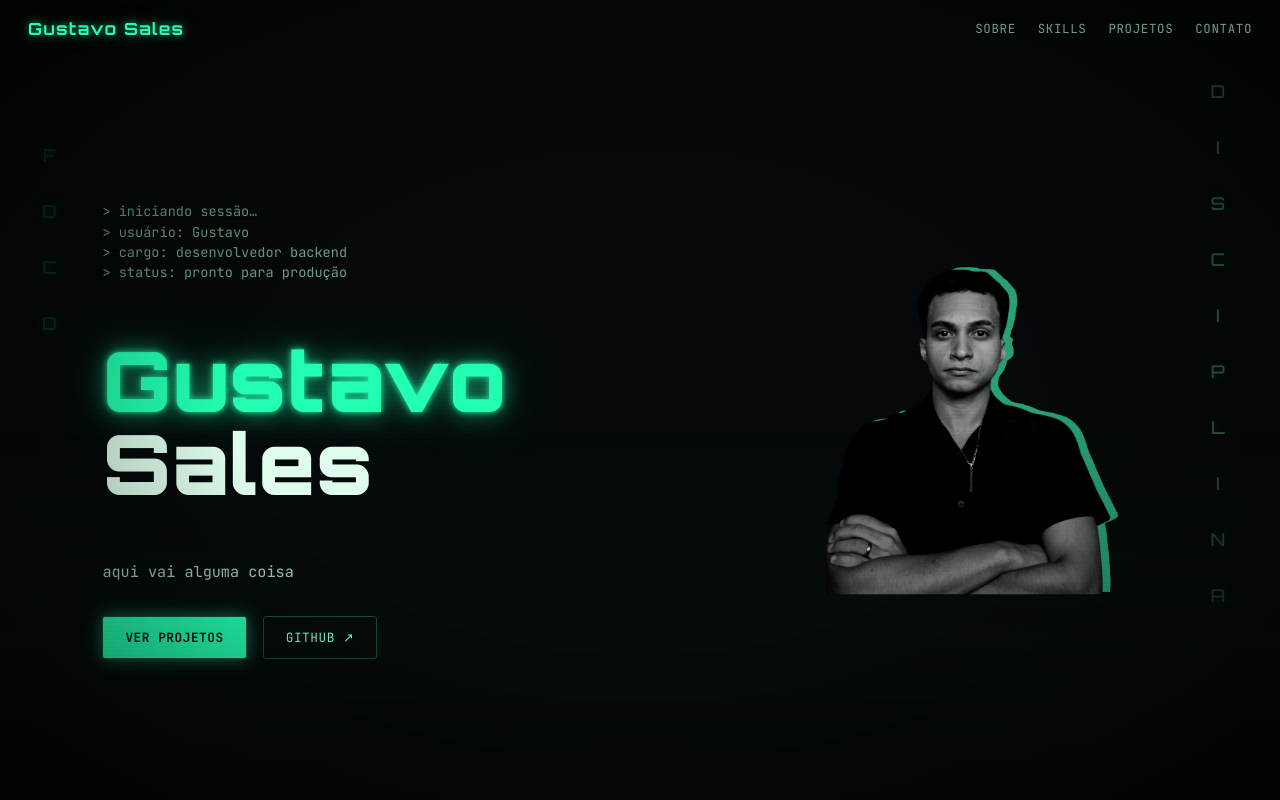
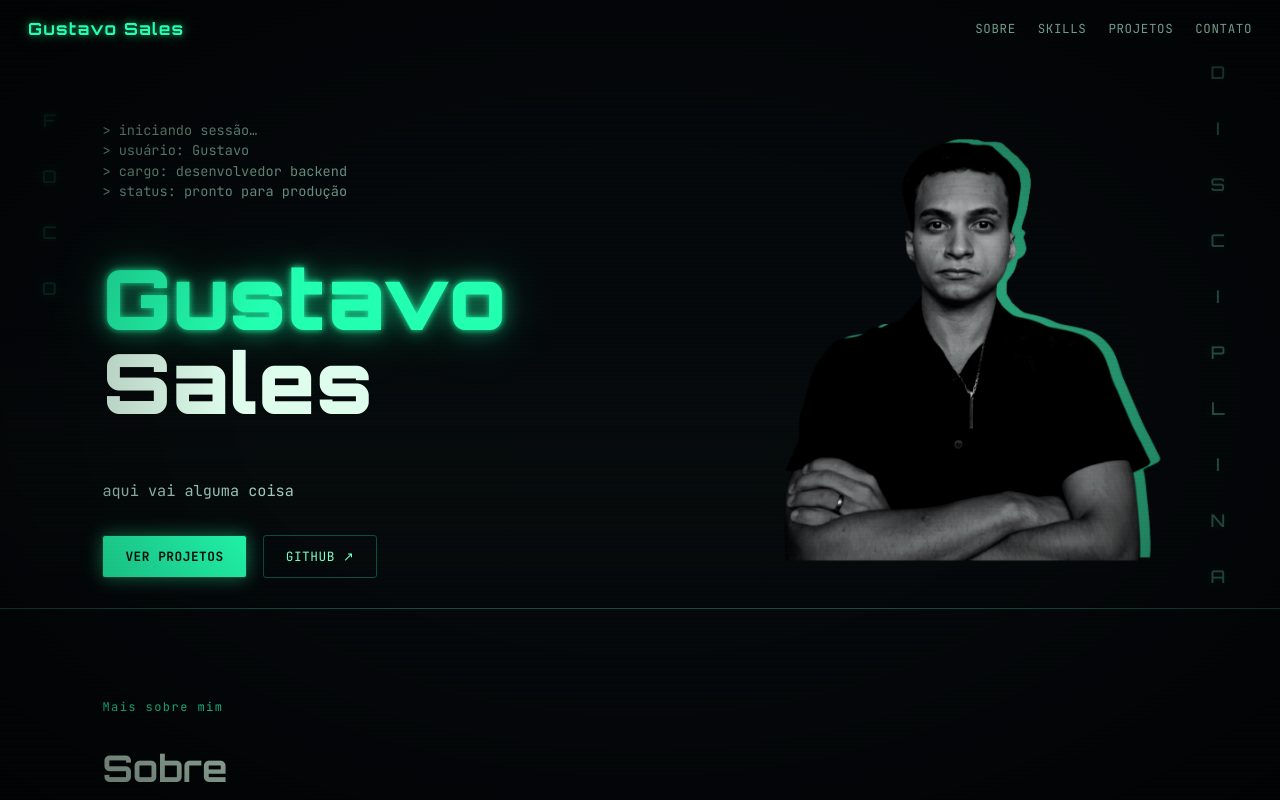
Before and after one commit to GuSalesDev/Portifolio, a React (Vite) app in the folder gusalesdev-portfolio/: page / in a window 1280 px wide. Shown: the top 800 px of the page. Built offline with nearby package versions, Linux system fonts and the light colour scheme.

Commit message:
Ajustes
Ajustes na imagem.

```diff
--- a/gusalesdev-portfolio/src/index.css
+++ b/gusalesdev-portfolio/src/index.css
@@ -115,11 +115,11 @@ a {
 /* ---------- hero ---------- */
 .gsd-hero {
   position: relative;
-  min-height: 100vh;
+  min-height: 10vh;
   display: flex;
   flex-direction: column;
   justify-content: center;
-  padding: 120px 8vw 60px;
+  padding: 120px 8vw 30px;
   overflow: hidden;
 }
 
@@ -288,7 +288,7 @@ a {
 .gsd-photo-frame {
   position: relative;
   width: 100%;
-  max-width: 320px;
+  max-width: 720px;
 }
 
 .gsd-photo-frame img {
```
